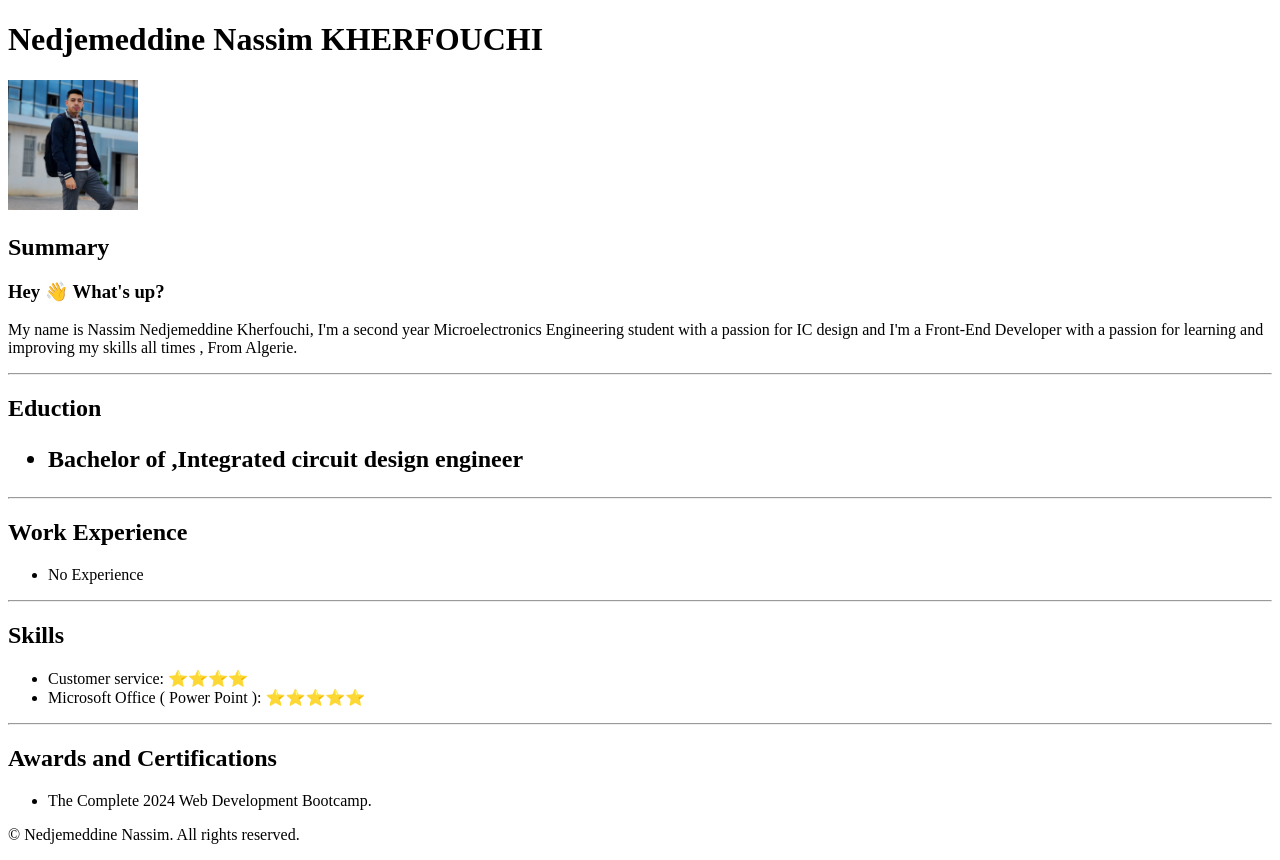
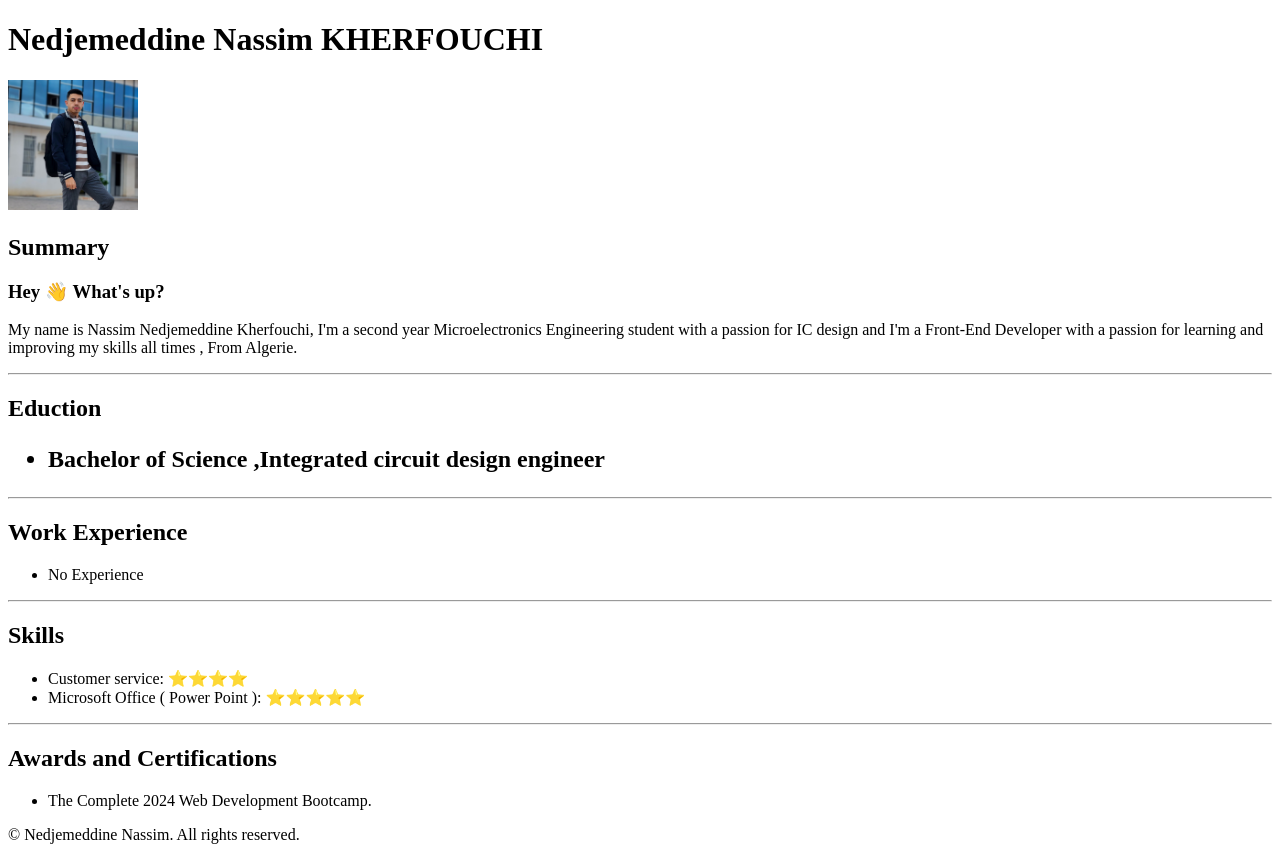
Before and after one commit to nassim255/MyPortfolio, a plain HTML site: page index.html in a window 1280 px wide. Drawn offline with Linux system fonts and the light colour scheme.

Commit message:
Update index.html

```diff
--- a/index.html
+++ b/index.html
@@ -12,7 +12,7 @@
     <p>My name is Nassim Nedjemeddine Kherfouchi, I'm a second year Microelectronics Engineering student with a passion for IC design and I'm a Front-End Developer with a passion for learning and improving my skills all times , From Algerie.</p>
     <hr>
     <h2>Eduction</h2>
-    <h2><ul><li>Bachelor of ,Integrated circuit design engineer</li></ul></h2>
+    <h2><ul><li>Bachelor of Science ,Integrated circuit design engineer</li></ul></h2>
     <hr>
     <h2>Work Experience</h2>
     <ul><li>No Experience </li></ul>
```
